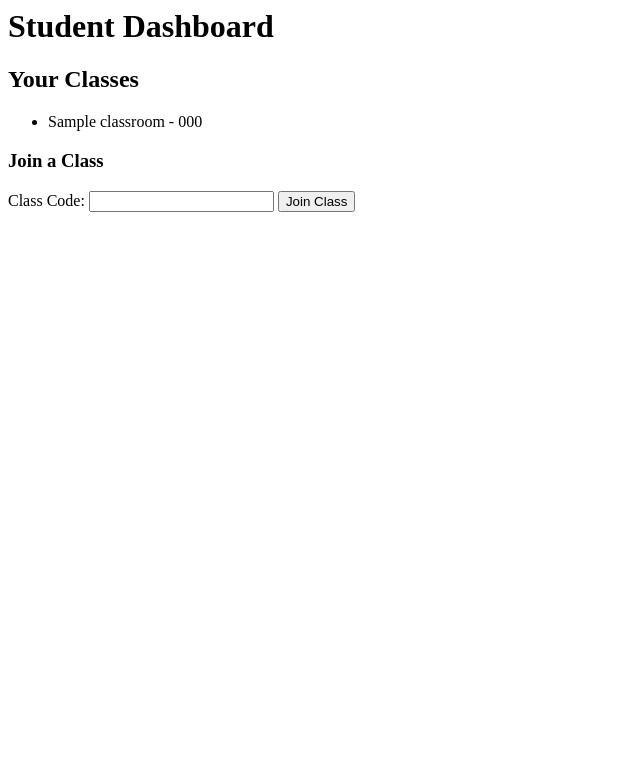
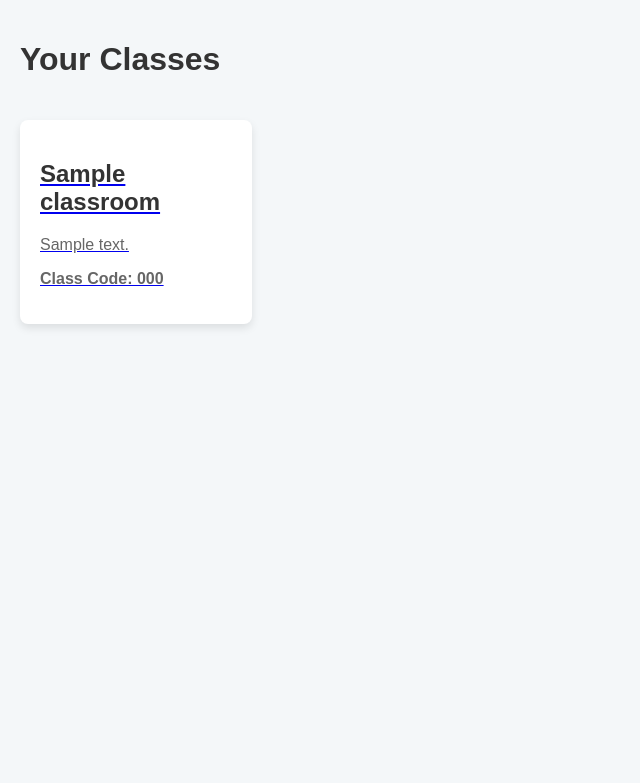
Before and after one commit to Asassine20/AI_Education, a Django app: page /student-dashboard/ in a window 1280 px wide. Shown: the top 783 px of the page, without its empty margins (0-640 px from the left). Run offline with Django 5.2, Linux system fonts and the light colour scheme; a user stored in the database is signed in; tables that the repository leaves empty hold one stand-in row (values such as "Sample post").

Commit message:
Added a logo. Added a student dashboard and many pages within it

```diff
--- a/ai_app/models.py
+++ b/ai_app/models.py
@@ -14,13 +14,13 @@ class University(models.Model):
     def __str__(self):
         return self.name
 
-
 class ClassRoom(models.Model):
     room_name = models.CharField(max_length=255)
     room_code = models.CharField(max_length=50, unique=True)
     description = models.TextField(blank=True)  # Add this field
     university = models.ForeignKey(University, on_delete=models.CASCADE)
     teacher = models.ForeignKey(User, on_delete=models.CASCADE, related_name='classes_teaching')
+    students = models.ManyToManyField(User, related_name='enrolled_classrooms', blank=True)  # Change related_name to avoid conflict
 
     def __str__(self):
         return self.room_name
@@ -42,7 +42,16 @@ class SchoolUserProfile(models.Model):
     user = models.OneToOneField(User, on_delete=models.CASCADE)
     university = models.ForeignKey(University, on_delete=models.CASCADE)
     role = models.CharField(max_length=10, choices=ROLE_CHOICES)
-    classes = models.ManyToManyField(ClassRoom, related_name='students', blank=True)
+    classes = models.ManyToManyField(ClassRoom, related_name='school_profiles', blank=True)  # Updated related_name to avoid conflict
 
     def __str__(self):
         return f"{self.user.username} - {self.role}"
+
+class Assignment(models.Model):
+    title = models.CharField(max_length=255)
+    description = models.TextField()
+    due_date = models.DateField()
+    classroom = models.ForeignKey(ClassRoom, on_delete=models.CASCADE, related_name='assignments')
+
+    def __str__(self):
+        return self.title
--- /dev/null
+++ b/ai_app/templates/ai_app/dashboards/student/student_dashboard.html
@@ -0,0 +1,86 @@
+<!DOCTYPE html>
+<html lang="en">
+<head>
+    <meta charset="UTF-8">
+    <meta name="viewport" content="width=device-width, initial-scale=1.0">
+    <title>Student Dashboard</title>
+    <style>
+        body {
+            font-family: 'Arial', sans-serif;
+            background-color: #f4f7f9;
+            margin: 0;
+            padding: 20px;
+        }
+
+        .header {
+            display: flex;
+            justify-content: space-between;
+            align-items: center;
+            margin-bottom: 20px;
+        }
+
+        h1 {
+            font-size: 2rem;
+            color: #333;
+        }
+
+        .class-grid {
+            display: grid;
+            grid-template-columns: repeat(auto-fill, minmax(200px, 1fr));
+            gap: 20px;
+        }
+
+        .class-card {
+            background-color: #fff;
+            border-radius: 8px;
+            padding: 20px;
+            box-shadow: 0 4px 8px rgba(0, 0, 0, 0.1);
+            transition: transform 0.3s ease;
+        }
+
+        .class-card:hover {
+            transform: translateY(-5px);
+        }
+
+        .class-card h2 {
+            font-size: 1.5rem;
+            color: #333;
+        }
+
+        .class-card p {
+            font-size: 1rem;
+            color: #666;
+        }
+
+        .class-code {
+            font-weight: bold;
+            color: #007bff;
+        }
+
+        .class-card a {
+            text-decoration: none;
+            color: inherit;
+            display: block;
+        }
+    </style>
+</head>
+<body>
+    <div class="header">
+        <h1>Your Classes</h1>
+    </div>
+
+    <div class="class-grid">
+        {% for class in classes %}
+        <a href="{% url 'student_class_page' class.room_code %}">
+            <div class="class-card">
+                <h2>{{ class.room_name }}</h2>
+                <p>{{ class.description }}</p>
+                <p class="class-code">Class Code: {{ class.room_code }}</p>
+            </div>
+        </a>
+        {% empty %}
+        <p>No classes yet. Join a class with a class code.</p>
+        {% endfor %}
+    </div>
+</body>
+</html>
--- a/ai_app/templates/ai_app/dashboards/student_dashboard.html
+++ /dev/null
@@ -1,21 +0,0 @@
-<h1>Student Dashboard</h1>
-
-<h2>Your Classes</h2>
-<ul>
-    {% for class in classes %}
-        <li>{{ class.room_name }} - {{ class.room_code }}</li>
-    {% endfor %}
-</ul>
-
-<h3>Join a Class</h3>
-<form method="POST">
-    {% csrf_token %}
-    <label for="room_code">Class Code:</label>
-    <input type="text" name="room_code" required>
-
-    <button type="submit">Join Class</button>
-</form>
-
-{% if error %}
-    <p style="color:red;">{{ error }}</p>
-{% endif %}
--- a/ai_app/urls.py
+++ b/ai_app/urls.py
@@ -1,9 +1,10 @@
 from django.urls import path
 
 from .views.auth_views import login_view, logout_view, signup_view, school_signup_view, individual_signup_view
-from .views.dashboard_views import teacher_dashboard, student_dashboard, individual_dashboard, add_class, course_page, students_enrolled, student_questions
+from .views.dashboard_views import teacher_dashboard, student_dashboard, individual_dashboard, add_class, course_page, students_enrolled, student_questions, students_in_class, assignments_in_class, grades_in_class, syllabus_in_class, subjects_in_class
 from .views.other_views import home, landing_page, contact_view
 from .views.question_views import ask_question, upload_materials, view_questions
+
 urlpatterns = [
     path("", landing_page, name="landing_page"),  # Landing page route
     path("home/", home, name="home"),  # Home page route after login/signup
@@ -23,4 +24,9 @@ urlpatterns = [
     path('teacher-dashboard/course/<str:room_code>/students-enrolled/', students_enrolled, name='students_enrolled'),
     path('teacher-dashboard/course/<str:room_code>/student-questions/', student_questions, name='student_questions'),
     path('teacher-dashboard/course/<str:room_code>/upload-materials/', upload_materials, name='upload_materials'),
+    path('student-dashboard/course/<str:room_code>/students/', students_in_class, name='students_in_class'),
+    path('student-dashboard/course/<str:room_code>/assignments/', assignments_in_class, name='assignments_in_class'),
+    path('student-dashboard/course/<str:room_code>/grades/', grades_in_class, name='grades_in_class'),
+    path('student-dashboard/course/<str:room_code>/syllabus/', syllabus_in_class, name='syllabus_in_class'),
+    path('student-dashboard/course/<str:room_code>/subjects/', subjects_in_class, name='subjects_in_class'),
 ]
--- a/ai_app/views/dashboard_views.py
+++ b/ai_app/views/dashboard_views.py
@@ -1,7 +1,8 @@
 from django.shortcuts import render, get_object_or_404, redirect
 from django.contrib.auth.decorators import login_required
-from ai_app.models import SchoolUserProfile, ClassRoom, Question
+from ai_app.models import SchoolUserProfile, ClassRoom, Question, Assignment
 import uuid  # For generating the class code
+
 
 @login_required
 def teacher_dashboard(request):
@@ -20,7 +21,7 @@ def teacher_dashboard(request):
         return redirect('teacher_dashboard')
 
     classes_teaching = profile.classes.all()
-    return render(request, 'ai_app/dashboards/teacher_dashboard.html', {'classes_teaching': classes_teaching})
+    return render(request, 'ai_app/dashboards/teacher/teacher_dashboard.html', {'classes_teaching': classes_teaching})
 
 
 @login_required
@@ -33,18 +34,19 @@ def student_dashboard(request):
             profile.classes.add(classroom)
             return redirect('student_dashboard')
         except ClassRoom.DoesNotExist:
-            return render(request, 'ai_app/dashboards/student_dashboard.html', {
+            return render(request, 'ai_app/dashboards/student/student_dashboard.html', {
                 'error': 'Invalid class code',
                 'classes': classes
             })
 
     classes = profile.classes.all()
-    return render(request, 'ai_app/dashboards/student_dashboard.html', {'classes': classes})
+    return render(request, 'ai_app/dashboards/student/student_dashboard.html', {'classes': classes})
 
 
 @login_required
 def individual_dashboard(request):
     return render(request, 'ai_app/dashboards/individual_dashboard.html')
+
 
 @login_required
 def add_class(request):
@@ -68,33 +70,68 @@ def add_class(request):
         profile.classes.add(new_class)
         return redirect('teacher_dashboard')
 
-    return render(request, 'ai_app/dashboards/add_class.html')
+    return render(request, 'ai_app/dashboards/teacher/add_class.html')
+
 
 @login_required
 def course_page(request, room_code):
     classroom = get_object_or_404(ClassRoom, room_code=room_code)
-
-    # Fetch only the questions related to the classroom
-    questions = Question.objects.filter(classroom=classroom)
 
     students = SchoolUserProfile.objects.filter(classes=classroom, role='student')
 
     context = {
         'classroom': classroom,
         'students': students,
-        'questions': questions,  # Only questions, no responses
     }
 
-    return render(request, 'ai_app/dashboards/course_page.html', context)
+    return render(request, 'ai_app/dashboards/teacher/course_page.html', context)
+
 
 @login_required
 def students_enrolled(request, room_code):
     classroom = get_object_or_404(ClassRoom, room_code=room_code)
     students = SchoolUserProfile.objects.filter(classes=classroom, role='student')
-    return render(request, 'ai_app/dashboards/students_enrolled.html', {'classroom': classroom, 'students': students})
+    return render(request, 'ai_app/dashboards/teacher/students_enrolled.html', {'classroom': classroom, 'students': students})
+
 
 @login_required
 def student_questions(request, room_code):
     classroom = get_object_or_404(ClassRoom, room_code=room_code)
     questions = Question.objects.filter(user__schooluserprofile__classes=classroom)
     return render(request, 'ai_app/dashboards/student_questions.html', {'classroom': classroom, 'questions': questions})
+
+
+@login_required
+def students_in_class(request, room_code):
+    classroom = get_object_or_404(ClassRoom, room_code=room_code)
+    students = SchoolUserProfile.objects.filter(classes=classroom, role='student')
+    return render(request, 'ai_app/dashboards/students/students_in_class.html', {'classroom': classroom, 'students': students})
+
+
+@login_required
+def assignments_in_class(request, room_code):
+    classroom = get_object_or_404(ClassRoom, room_code=room_code)
+    assignments = Assignment.objects.filter(classroom=classroom)
+    return render(request, 'ai_app/dashboards/students/assignments_in_class.html', {'classroom': classroom, 'assignments': assignments})
+
+
+@login_required
+def grades_in_class(request, room_code):
+    classroom = get_object_or_404(ClassRoom, room_code=room_code)
+    # Assuming a Grade model exists
+    grades = Grade.objects.filter(classroom=classroom)
+    return render(request, 'ai_app/dashboards/grades_in_class.html', {'classroom': classroom, 'grades': grades})
+
+
+@login_required
+def syllabus_in_class(request, room_code):
+    classroom = get_object_or_404(ClassRoom, room_code=room_code)
+    return render(request, 'ai_app/dashboards/syllabus_in_class.html', {'classroom': classroom})
+
+
+@login_required
+def subjects_in_class(request, room_code):
+    classroom = get_object_or_404(ClassRoom, room_code=room_code)
+    # Assuming a Subject model exists
+    subjects = Subject.objects.filter(classroom=classroom)
+    return render(request, 'ai_app/dashboards/students/subjects_in_class.html', {'classroom': classroom, 'subjects': subjects})
--- a/ai_education/settings.py
+++ b/ai_education/settings.py
@@ -133,6 +133,10 @@ USE_TZ = True
 # https://docs.djangoproject.com/en/5.1/howto/static-files/
 
 STATIC_URL = 'static/'
+STATICFILES_DIRS = [
+    BASE_DIR / "static"
+]
+STATIC_ROOT = BASE_DIR / 'staticfiles'  # Used for deployment
 
 # Default primary key field type
 # https://docs.djangoproject.com/en/5.1/ref/settings/#default-auto-field
```
Also changed, not shown: ai_app/templates/ai_app/dashboards/student/assignments_in_class.html (added, +12 -0 lines), ai_app/templates/ai_app/dashboards/student/student_class_page.html (added, +86 -0 lines), ai_app/templates/ai_app/dashboards/student/student_in_class.html (added, +12 -0 lines), ai_app/templates/ai_app/dashboards/teacher/course_page.html (renamed from ai_app/templates/ai_app/dashboards/course_page.html, +16 -0 lines), static/css/styles.css (added, +19 -0 lines), ai_app/templates/ai_app/dashboards/student/student_questions.html (renamed from ai_app/templates/ai_app/dashboards/student_questions.html), ai_app/templates/ai_app/dashboards/teacher/add_class.html (renamed from ai_app/templates/ai_app/dashboards/add_class.html), ai_app/templates/ai_app/dashboards/teacher/students_enrolled.html (renamed from ai_app/templates/ai_app/dashboards/students_enrolled.html), ai_app/templates/ai_app/dashboards/teacher/teacher_dashboard.html (renamed from ai_app/templates/ai_app/dashboards/teacher_dashboard.html), ai_app/templates/ai_app/dashboards/teacher/upload_course_materials.html (renamed from ai_app/templates/ai_app/dashboards/upload_course_materials.html), static/images/logo.png (added).
